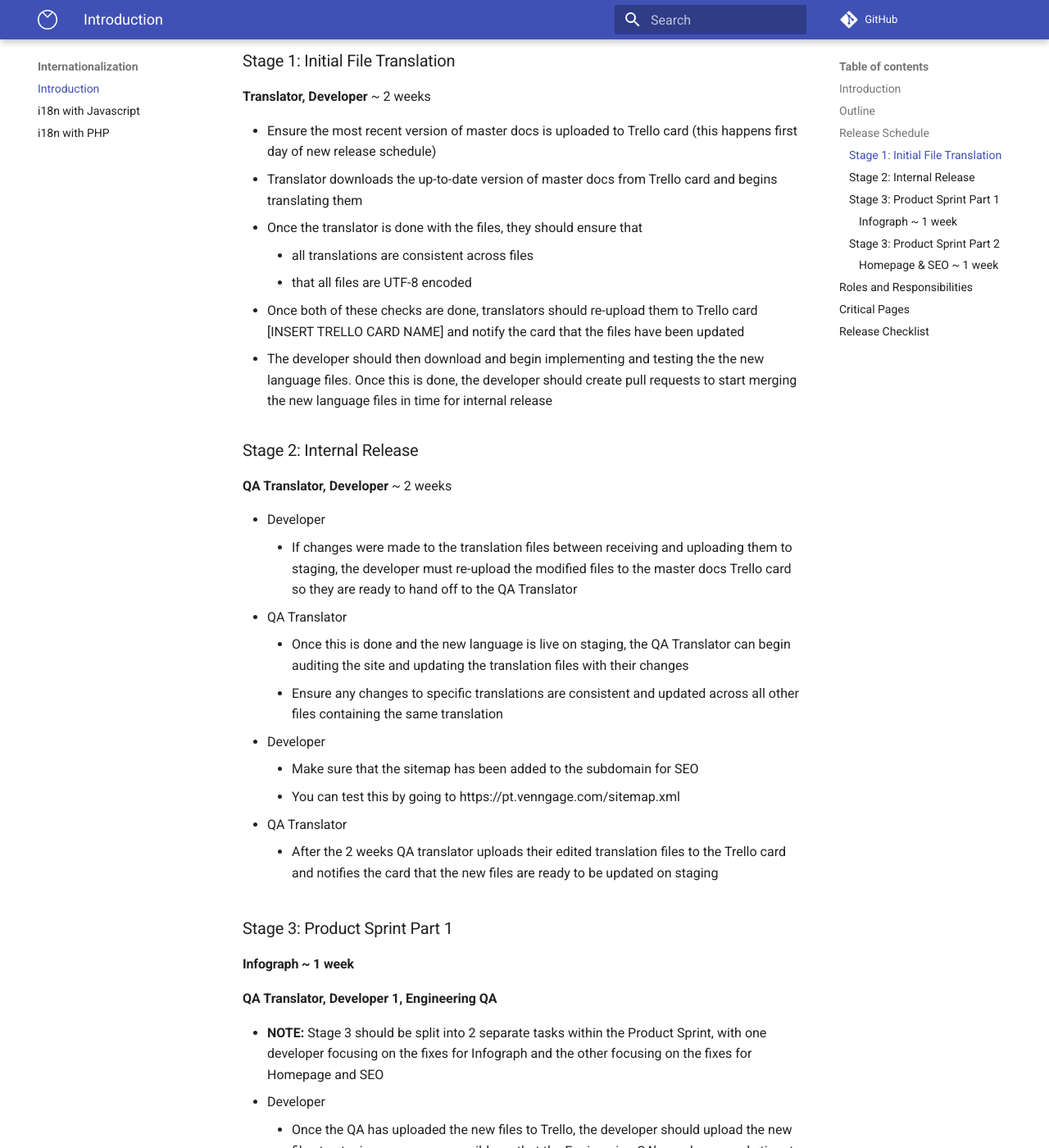
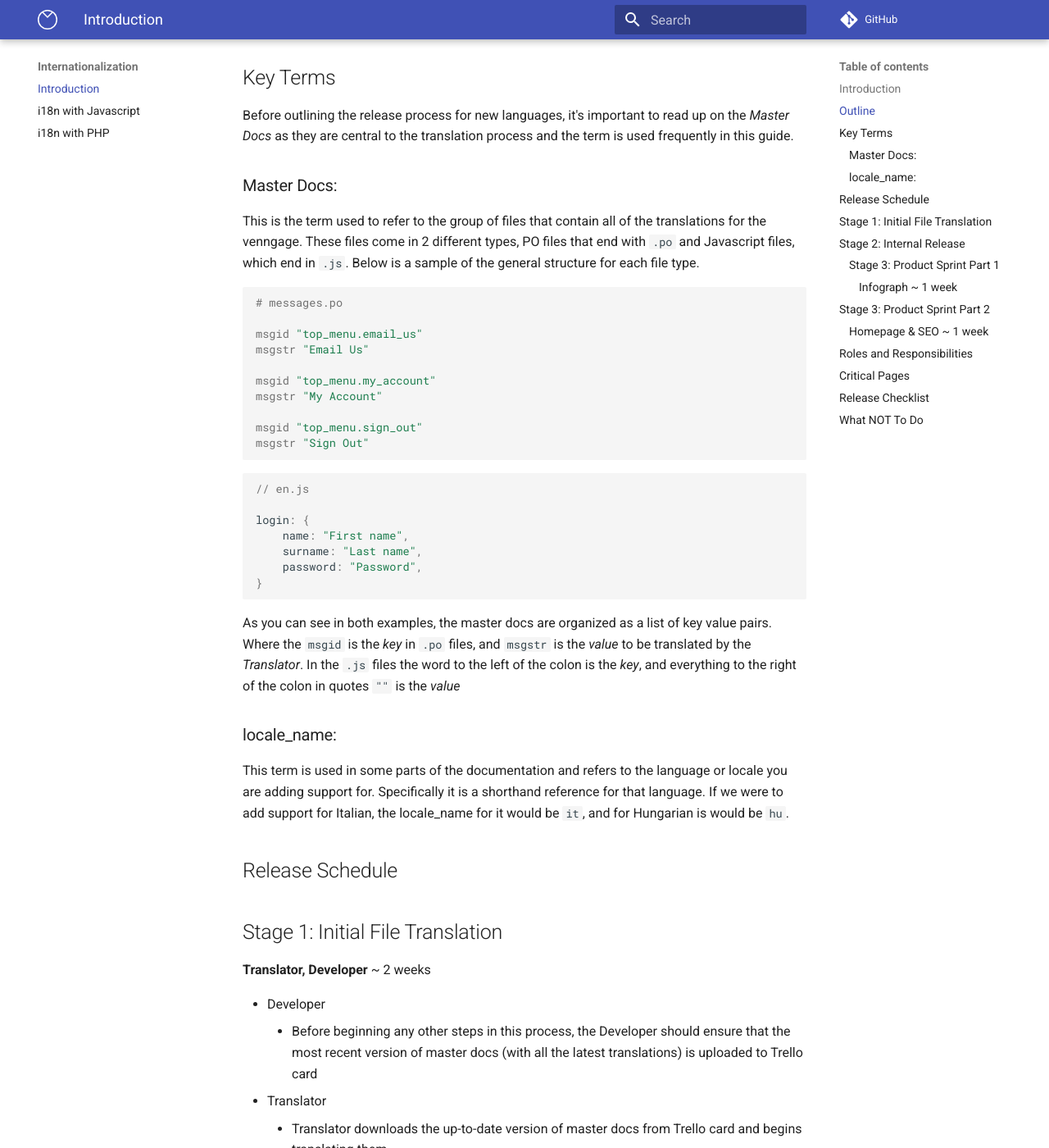
Before and after one commit to enicol/venngage-styleguide, an MkDocs documentation site: the page built from docs/i18n/introduction.md, in a window 1280 px wide and 1400 px high, scrolled down 655 px. Shown: the whole window at 82% size. Built offline with MkDocs 1.6.1 and Material for MkDocs 9.7.7, drawn with Linux system fonts in a browser that asks for light colours; comment, search, counter and statistics services are not loaded; old or Windows-style settings are respelled for this version of MkDocs; some of the changed text lies outside the part shown.

Commit message:
update docs and add images

````diff
--- a/docs/i18n/introduction.md
+++ b/docs/i18n/introduction.md
@@ -3,40 +3,81 @@
 ## Introduction
 
 ---
+This walkthrough is is intended for anyone taking part in the process of adding support for a new language across Venngage's Web App. The subsequent documentation is meant to provide you with an outline for the general process of adding a new language, the steps needed to release it to our production site, and clarification on the roles and responsibilities for those involved in the process.
 
-This walkthrough is intended to go over the steps needed in order to implement support for new languages within Venngage's Web App.
 
 ## [Outline](#outline)
+1. [Key Terms](#key-terms)
 1. [Release Schedule](#release-schedule)
 1. [Roles and Responsibilities](#roles-and-responsibilities)
 1. [Critical Pages](#critical-pages)
 1. [Release Checklist](#release-checklist)
 
 
+## Key Terms
+Before outlining the release process for new languages, it's important to read up on the *Master Docs* as they are central to the translation process and the term is used frequently in this guide.
+
+### Master Docs:
+This is the term used to refer to the group of files that contain all of the translations for the venngage. These files come in 2 different types, PO files that end with `.po` and Javascript files, which end in `.js`. Below is a sample of the general structure for each file type.
+```po
+# messages.po
+
+msgid "top_menu.email_us"
+msgstr "Email Us"
+
+msgid "top_menu.my_account"
+msgstr "My Account"
+
+msgid "top_menu.sign_out"
+msgstr "Sign Out"
+```
+
+```js
+// en.js
+
+login: {
+    name: "First name",
+    surname: "Last name",
+    password: "Password",
+}
+```
+
+As you can see in both examples, the master docs are organized as a list of key value pairs. Where the `msgid` is the *key* in `.po` files, and `msgstr` is the *value* to be translated by the *Translator*. In the `.js` files the word to the left of the colon is the *key*, and everything to the right of the colon in quotes `""` is the *value*
+
+
+### locale_name:
+This term is used in some parts of the documentation and refers to the language or locale you are adding support for. Specifically it is a shorthand reference for that language. If we were to add support for Italian, the locale_name for it would be `it`, and for Hungarian is would be `hu`.
+
 ## Release Schedule
----
 
-### Stage 1: Initial File Translation
+
+## Stage 1: Initial File Translation
 
 **Translator, Developer** ~ 2 weeks
 
-- Ensure the most recent version of master docs is uploaded to Trello card (this happens first day of new release schedule)
-- Translator downloads the up-to-date version of master docs from Trello card and begins translating them
-- Once the translator is done with the files, they should ensure that
-	- all translations are consistent across files
-	- that all files are UTF-8 encoded
-- Once both of these checks are done, translators should re-upload them to  Trello card [INSERT TRELLO CARD NAME] and notify the card that the files have been updated
-- The developer should then download and begin implementing and testing the the new language files. Once this is done, the developer should create pull requests to start merging the new language files in time for internal release
+- Developer
+    - Before beginning any other steps in this process, the Developer should ensure that the most recent version of master docs (with all the latest translations) is uploaded to Trello card
+- Translator
+    - Translator downloads the up-to-date version of master docs from Trello card and begins translating them
+    - Once the translator is done translating the files, they should ensure that
+        - All translations are consistent across files ([see example here](#what-not-to-do))
+        - All files are UTF-8 encoded
+- Translator
+    - Once both of these checks are done, **translators** should re-upload them to Trello card [INSERT TRELLO CARD NAME] and notify the members of the card that the files have been updated
+- Developer
+    - The developer should then download and begin implementing and testing the the new language files. Please refer to the Developer documentation for [i18n with JS](https://enicol.github.io/venngage-styleguide/i18n/javascript/) and [i18n with PHP](https://enicol.github.io/venngage-styleguide/i18n/php/) for further implementation instructions.
+    - Once the new language files have been implemented and tested to make sure there are no issues or syntax errors, the developer should create a pull request to merge the new language files in time for Monday's internal release
 
 
-### Stage 2: Internal Release
+
+## Stage 2: Internal Release
 
 **QA Translator, Developer** ~ 2 weeks
 
 - Developer
-    - If changes were made to the translation files between receiving and uploading them to staging, the developer must re-upload the modified files to the master docs Trello card so they are ready to hand off to the QA Translator
+    - If new translation keys were added to the translation files by other developers during the time between receiving and uploading the files to staging, the developer **MUST** update the Trello Card containing the Master Docs so that the **QA Translator** has the most up-to-date version of the files in time for them to begin QA'ing the new translations
 - QA Translator
-    - Once this is done and the new language is live on staging,  the QA Translator can begin auditing the site and updating the translation files with their changes
+    - Once the new language is live on staging,  the QA Translator can begin auditing the site and updating the translation files with their changes
 	- Ensure any changes to specific translations are consistent and updated across all other files containing the same translation
 - Developer
     - Make sure that the sitemap has been added to the subdomain for SEO
@@ -50,7 +91,7 @@
 
 **QA Translator, Developer 1, Engineering QA**
 
-- **NOTE:** Stage 3 should be split into 2 separate tasks within the Product Sprint, with one developer focusing on the fixes for Infograph and the other focusing on the fixes for Homepage and SEO
+- **NOTE:** Stage 3 is often split into 2 separate tasks within the Product Sprint, one for the Homepage translations and one for Infograph translations. We do this because it can be difficult to anticipate how many issues and bug fixes will be required for each new language. with one developer focusing on the fixes for Infograph and the other focusing on the fixes for Homepage and SEO
 - Developer
     - Once the QA has uploaded the new files to Trello, the developer should upload the new files to staging as soon as possible so that the Engineering QA’s can have ample time to carry out testing
 - Developer
@@ -65,7 +106,7 @@
             - Account pages
 
 
-### Stage 3: Product Sprint Part 2
+## Stage 3: Product Sprint Part 2
 
 #### Homepage & SEO ~ 1 week
 
@@ -87,20 +128,20 @@
 
 
 ## Roles and Responsibilities
-----
-Below is a list of roles and responsibilities for the different groups involved in the translations process
 
-**Marketer:**
+Below is a list of roles and responsibilities for the different people involved in the translations process
 
-- establish contact with the Translator and
-- ensure Master Docs files are updated prior to translation handoff to Translator
+**Product/Card Owner:**
+
+- Establish contact with the Translator and ensure you have some way of contacting them throughout the release process
+- Ensure Master Docs files are updated prior to translation handoff to Translator
 - *need marketer input @John*
 
 **Translator**
 
-- **IMPORTANT** all new translations must
-    - Be equal length or **NO** more than 20% longer than original english translation
-    - Consistent across files
+- **IMPORTANT** all new translations must:
+    - Be equal length or **NO MORE** than 20% longer than original english translation
+    - Consistent across all files
     - Make sure the files are saved with `utf-8` encoding
 - Downloads the master docs from Trello card
 - Complete translations within 2 week period & re-upload to Trello card
@@ -108,28 +149,30 @@
 
 **QA Translator**
 
-- Must make an list of all translation issues & inconsistencies throughout site
+- Must make a list of all translation issues & inconsistencies throughout site
 - Update the Master Docs files with changes from their list
 
 **Product**
 
 - New translations should not drastically affect the appearance elements within the app
     - i.e Causing a button's text to wrap to a new line or go beyond its container
+- It's important to note that when planning project roadmaps, **careful consideration** should be taken when features include the ability to search
+    - New features involving search **MUST** support the ability to search in different languages
 - Prior to release, ensure the following critical areas function properly with the new translations
+- This sheet will help determine which are the critical pages to focus on first if there are any issues with translations. Fix top priority first and if there is more time focus on the remaining priorities. If not, move to a new card.  [Critical Page Doc](https://docs.google.com/spreadsheets/d/1x1SmQ9ZA4nHUsPoNV0gUdypKs6qTD9oKoxjy4Ozt6zM/edit?usp=sharing)
     - upgrade paths
     - export
     - business features
-- *need Product input @Joanna*
 
-**SEO**
-
-- Make sure “add a sitemap” is added to the checklist of the international card
-- *need SEO input @Cecilien*
 
 **Developer**
 
 - Upload the most recent version of the translation files to Master Docs Trello card
+    - **IMPORTANT:** It is the developer's responsibility to ensure that the translators receive the most up-to-date files for translation
+        - Failing to do this will not be fun for anyone and make everyone's life harder :(
+            - **ESPECIALLY** your life developer
 - Any new features need to be internationalization friendly (no inline HTML/CSS etc)
+- It's also important to note that special character searching is enabled in all search boxes across the site
 - Moving and refactoring code needs to also make sure i18n is considered
     - When translations are migrated over to a new repo, the translation entries should be removed from the old location's files
 - All new translation keys should follow the same conventions as
@@ -143,6 +186,7 @@
     "social media": "Social", // Bad - Inconsistent key syntax
     flyers: "Flyer",
 ```
+- **Blog**: See documentation for [Creating Wordpress for other languages](https://github.com/Venngage/wordpress/blob/master/db_migration/Create%20the%20new%20wordpress%20for%20other%20language.md)
 - 3rd party APIs must be updated to support to locale
 	- VIP ~ Kendrick
     - route53 ~ Kendrick
@@ -152,54 +196,74 @@
 
 
 ## Critical Pages
-------
-Below is a table of the app's critical pages and the file type for translations on that page
+
+Below is a table that lists the app's critical pages and the location + file type for translations on that page. This is helpful for helping you to locate where certain translations are stored, in order for translations to be updated or fixed.
 
 
 | Page             | Repo            | Filename                            | File path                                                                                      |
 |------------------|-----------------|-------------------------------------|------------------------------------------------------------------------------------------------|
 | Accounts         | assets          | assets-en.js                        | js/src/translation/locales/{{locale name}}.js                                                  |
 | Brand            | assets          | assets-en.js                        | js/src/translation/locales/{{locale name}}.js                                                  |
-| Editor           | infograph       | infograph-messages.po               | locale/{{locale_name}}/LC_MESSAGES/messages.po                                                  |
-| Infographics     | infograph       | infograph-en.js                     | html/app/src/translation/locales/{{locale name}}.js                                            |
+| Editor           | infograph       | infograph-messages.po               | locale/{{locale_name}}/LC_MESSAGES/messages.po                                                 |
+| Infographics     | assets          | infograph-en.js                     | html/app/src/translation/locales/{{locale name}}.js                                            |
 | Landing Page     | homepage        | homepage-messages.po                | locale/{{locale_name}}/LC_MESSAGES/messages.po                                               |
 | Onboarding       | assets          | assets-en.js                        | js/src/translation/locales/{{locale name}}.js                                                  |
 | Pricing          | homepage        | homepage-messages.po                | locale/{{locale_name}}/LC_MESSAGES/messages.po                                                 |
 | Static Templates | assets & homepage | assets-en.js & homepage-messages.po | js/src/translation/locales/{{locale name}}.js, locale/{{locale_name}}/LC_MESSAGES/messages.po |
 | Templates        | infograph       | infograph-en.js                     | html/app/src/translation/locales/{{locale_name}}.js                                           |
 
-*need to add SEO pages @Cecilien*
+
+**IMPORTANT** make sure to note that testing must be done on both the mobile and web versions for these critical pages
 
 
 
 ## Release Checklist
-------
 
 **Marketer**
 
-- Thoroughly test new locale across all critical pages
-- test - missing translations, weird ui irregular characters
-- *need marketing input @John*
+- [x] Thoroughly test new locale across all critical pages
+- [x] Test for missing translations throughout content,
+- [x] Test for weird UI and irregular characters
+- [ ] *need marketing input @John*
 
 **SEO**
 
-- Test to make sure SEO is implemented and functions properly
-- *need SEO input @Cecilien*
+- [x] Test to make sure SEO is implemented and functions properly
+- [x] Check that sitemaps have been implemented correctly
+    - [ ] sitemap-static.xml for [venngage.com/stiemap-static](https://venngage.com/sitemap-static.xml)
+    - [ ] sitemap-categories.xml [venngage.com/sitemap-categories](https://venngage.com/sitemap-categories.xml)
+    - [ ] sitemap.xml (main sitemap) [venngage.com/sitemap](https://venngage.com/sitemap.xml)
+- [x] Complete SEO checklist can be found here [SEO docs](https://docs.google.com/document/d/1vlTrZ-z37wJL9bHavslqRFzuci2P65Vk3OXctZ701tQ/edit?pli=1)
 
 **Product**
 
 - Test critical pages and upgrade paths
-    - Upgrade paths
-    - [Critical pages](#critical-pages)
-    - Export
-    - Business Features
-- *need product input @Joanna*
+    - [x] [Critical pages](#critical-pages)
+    - [x] Upgrade paths
+    - [x] Export
+    - [x] Business Features
+
 
 **Developer**
 
-- Check browser console and make sure there are no console.log errors
-- Ensure all 3rd party APIs have been updated to support new language
+- [x] Check browser console and make sure there are no console.log errors
+- [x] Blog checklist
+    - *need input @Ken*
+- [x] Ensure all 3rd party APIs have been updated to support new language
     - VIP ~ Kendrick
     - route53 ~ Kendrick
 	- Algolia ~ any Dev
 	- google console ~ Kendrick or Kyu
+
+
+
+## What **NOT** To Do
+
+Below are a few examples of what *not* to do when
+
+
+
+
+*Still TODO*
+- Blog release process/checklist for new languages
+- Find a more efficient way to manage master docs
````
Also changed, not shown: docs/images/i18n-release-schedule.png (added).
